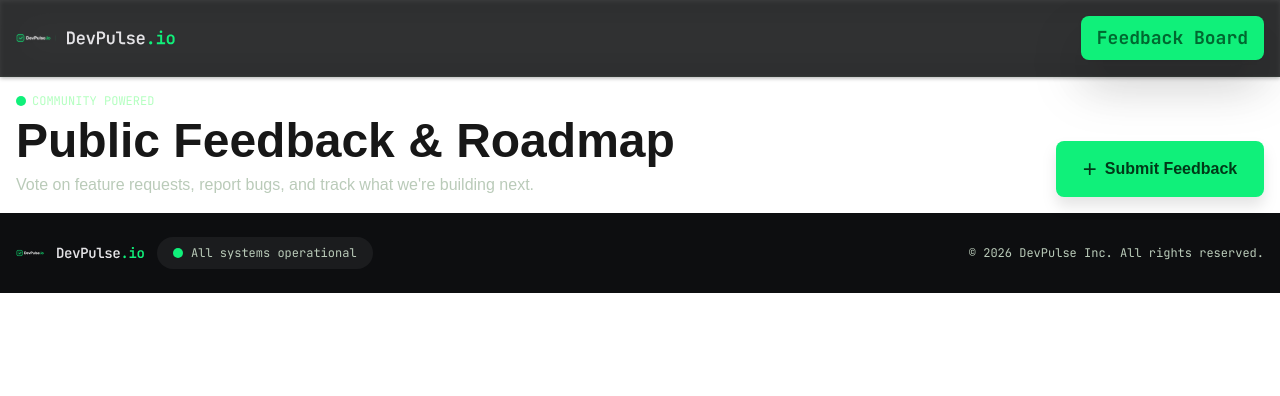
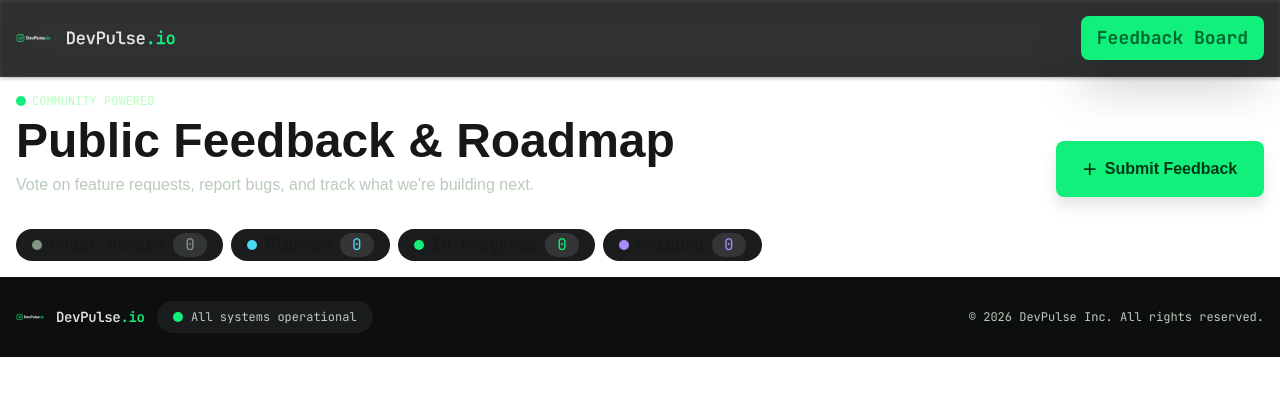
Before and after one commit to abhinavan00/developer_saas_waitlist_and_feedback, a Next.js app: page /feedback in a window 1280 px wide. Shown: the top 396 px of the page. Built offline with nearby package versions, Linux system fonts and the light colour scheme.

Commit message:
status pill section design complete

```diff
--- a/app/feedback/page.tsx
+++ b/app/feedback/page.tsx
@@ -4,7 +4,7 @@ import FeedbackCard from "@/components/FeedbackCard";
 export default function Feedback() {
     return (
         <main className={`p-4`}>
-            <div className={`flex flex-col gap-4 md:flex-row md:items-end md:justify-between`}>
+            <section className={`flex flex-col gap-4 md:flex-row md:items-end md:justify-between`}>
                 <div className={`flex flex-col gap-2`}>
                     <div className={`font-mono text-xs text-[#B4FFC0] flex items-center gap-1.5`}>
                         <div className={`w-2.5 h-2.5 bg-[#10F07A] rounded-full`}></div>
@@ -26,7 +26,14 @@ export default function Feedback() {
                 >
                     <span className={`text-2xl font-normal`}>+</span> Submit Feedback
                 </button>
-            </div>
+            </section>
+
+            <section className={`w-full overflow-x-auto mt-6 flex items-center gap-2 md:mt-8`}>
+                <StatusPill status="under-review">Under Review</StatusPill>
+                <StatusPill status="planned">Planned</StatusPill>
+                <StatusPill status="in-progress">In Progress</StatusPill>
+                <StatusPill status="shipped">Shipped</StatusPill>
+            </section>
         </main>
     )
 }
--- a/components/StatusPill.tsx
+++ b/components/StatusPill.tsx
@@ -14,9 +14,14 @@ export default function StatusPill({children, status}:{
     }
 
     return (
-        <div className={`font-mono bg-[#1B1C1E] py-1 rounded-4xl flex justify-center items-center gap-2`}>
+        <div
+            className={`
+                font-mono bg-[#1B1C1E] py-1 px-4 rounded-4xl flex justify-center items-center gap-2
+                cursor-pointer
+            `}
+        >
             <span style={{backgroundColor: color}} className={`w-2.5 h-2.5 rounded-4xl`}></span>
-            {children}
+            <span className={`truncate`}>{children}</span>
             <span style={{color: color}} className={`bg-[#343537] px-3 rounded-2xl`}>0</span>
         </div>
     )
```
